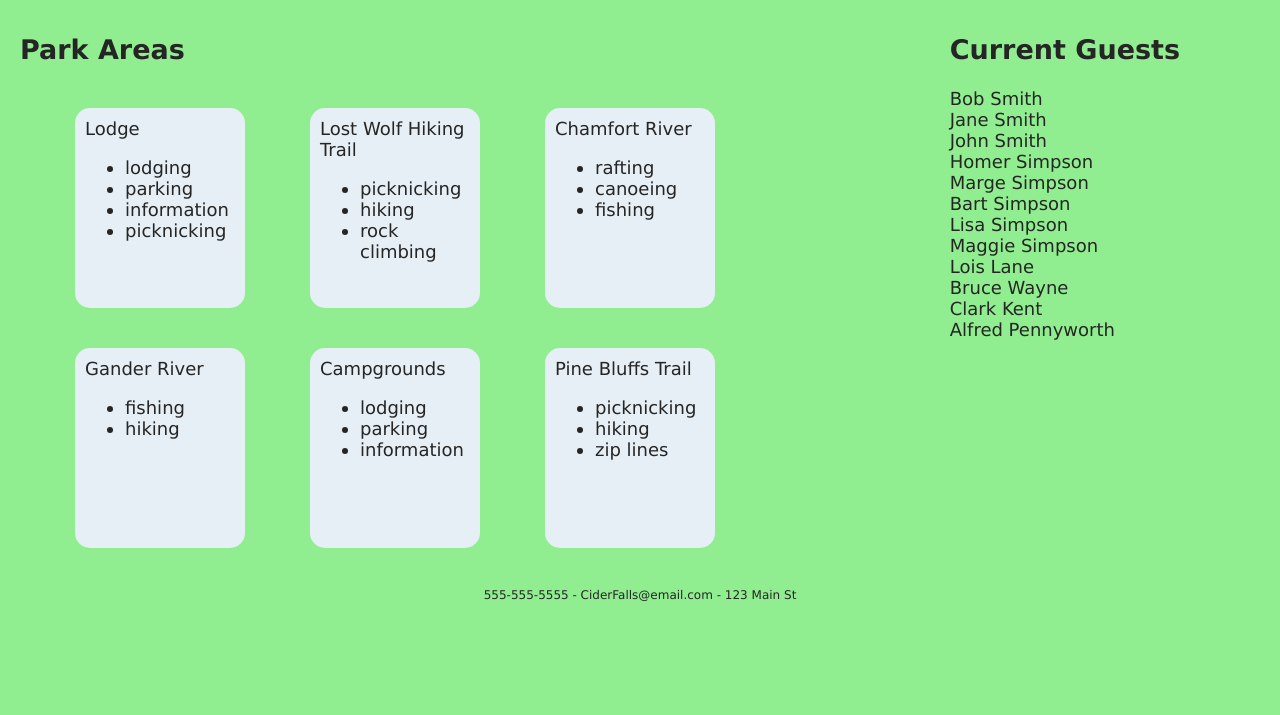
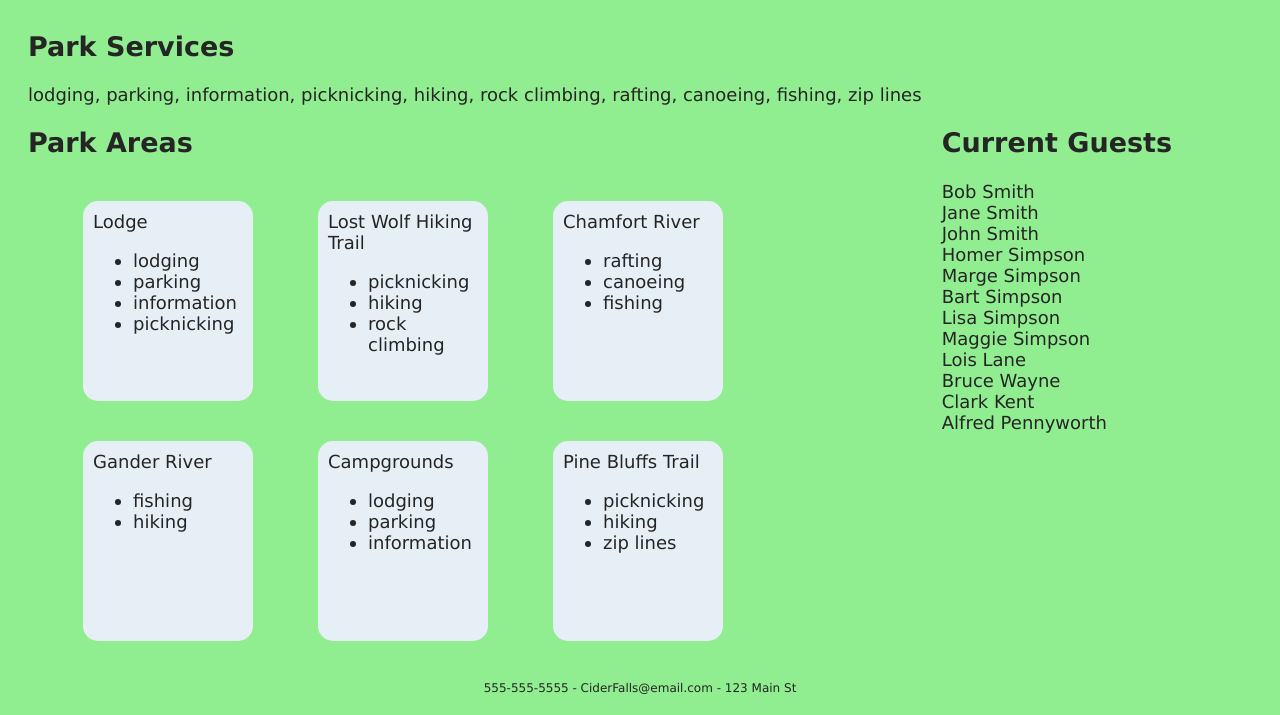
Before and after one commit to yelenacox/cider-falls, a plain HTML site: page index.html in a window 1280 px wide. Shown: the part 89-804 px from the top of the page. Drawn offline with Linux system fonts and the light colour scheme.

Commit message:
edited services HTML text

```diff
--- a/main.css
+++ b/main.css
@@ -2,12 +2,11 @@ body {
     font-family: Verdana, Geneva, Tahoma, sans-serif;
     color: rgb(38, 37, 37);
     background: lightgreen;
-    margin: 0;
+    font-size: 18px;
 }
 
 .main {
     display: flex;
-    font-size: 18px;
 }
 
 .pageHeader {
@@ -24,13 +23,22 @@ img {
     margin: 15px 10px 0 0;
 }
 
+.park-services {
+    margin-left: 20px;
+}
+
+.service {
+    display: flex;
+    flex-direction: row;
+}
+
 .park-areas {
     margin-left: 20px;
     max-width: 750px;
     min-width: 750px;
 }
 
-.card {
+.cards {
     display: flex;
     flex-flow: row wrap;
     row-gap: 40px;
@@ -48,6 +56,7 @@ img {
     width: 150px;
 }
 
+
 .guests {
     width: 40%;
     display: flex;
--- a/scripts/areas.js
+++ b/scripts/areas.js
@@ -17,9 +17,9 @@ document.addEventListener(
             for (const area of areas) {
                 if (area.id === parseInt(areaPrimaryKey)) {
                     const totalGuests = filterAreaByGuests(area)
-                    if (totalGuests > 1 || totalGuests === 0) {
+                    if (totalGuests !== 1) {
                         window.alert(`There are ${totalGuests} guests in this area`)
-                    } else if (totalGuests === 1){
+                    } else {
                         window.alert(`There is 1 guest in this area`)
                     }
                 }
--- a/scripts/main.js
+++ b/scripts/main.js
@@ -8,12 +8,20 @@ const mainContainer = document.querySelector("#container")
 
 //Main HTML for the site, with values interpolated where they will need to be displayed
 const applicationHTML = `
+<article class="park-services">
+    <section class="detail--column list details__services">
+        <h2 class="services">Park Services</h2>
+        <div class="service">${parkServices()}</div>
+    </section>
+    </article>
+
 <section class="main">
 <article class="park-areas">
     <section class="detail--column list details__areas">
         <h2 class="park-area-heading">Park Areas</h2>
-        <div class="cards">
-        <div class="card">${parkAreas()}</div></div>
+            <div class="cards">
+                ${parkAreas()}
+            </div>
         </div>
 </article>
 
--- a/scripts/services.js
+++ b/scripts/services.js
@@ -1,5 +1,5 @@
 //import services function from database.js
-import { getServices} from "./database.js"
+import { getServices } from "./database.js"
 
 //set return of getAreas equal to a variable
 const services = getServices()
@@ -7,8 +7,10 @@ const services = getServices()
 //export function that builds html with type of service interpolated
 export const parkServices = () => {
     let servicesHtml = ""
-    for (const service of services){
-        servicesHtml+= `<div id="service--${service.id}">${service.type}</div>`
+    for (let i = 0; i < services.length; i++) {
+        if (i !== services.length - 1) {
+            servicesHtml += `<div id="service--${services[i].id}">${services[i].type},&nbsp</div>`
+        } else { servicesHtml += `<div id="service--${services[i].id}">${services[i].type}</div>`}
     }
     return servicesHtml
 }
```
